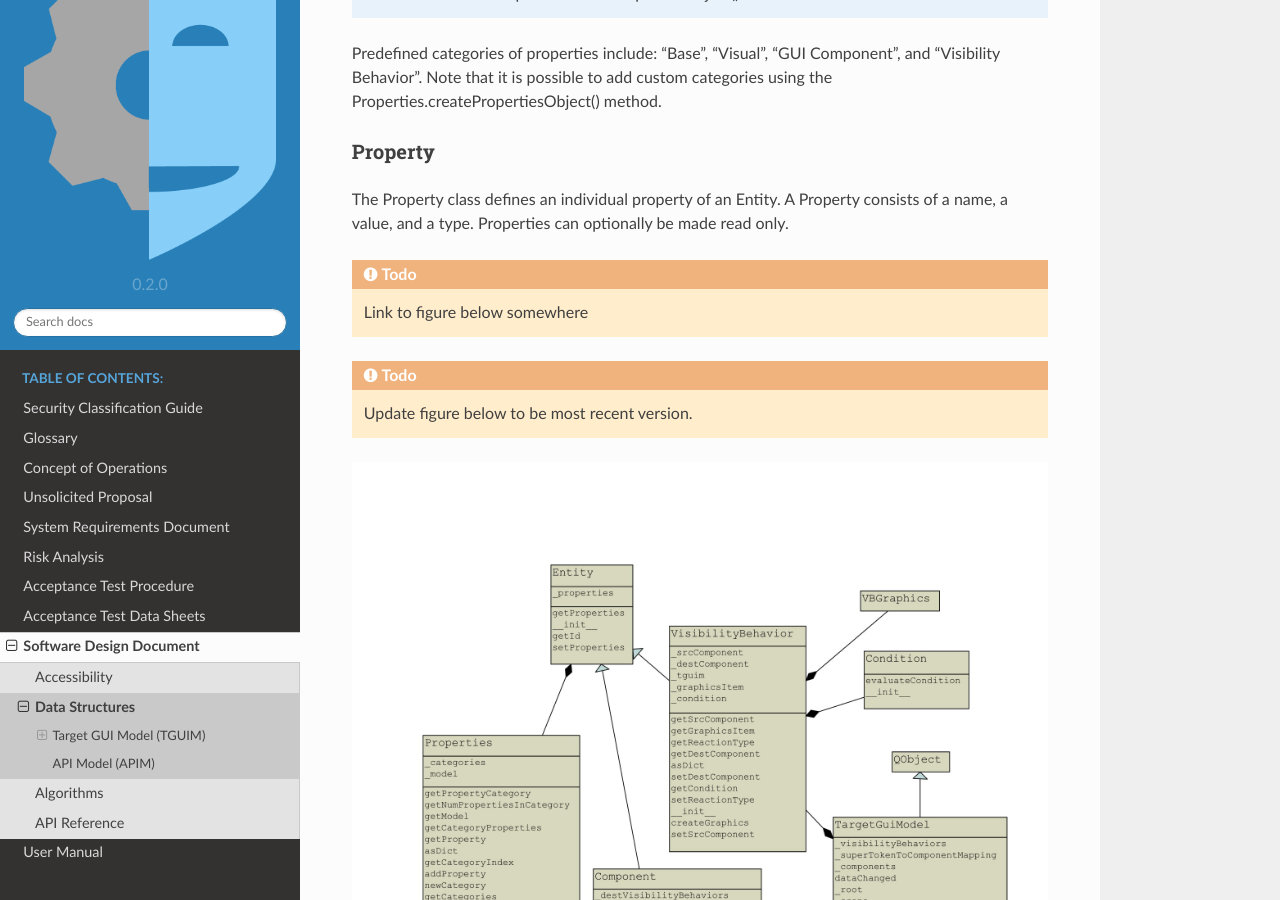
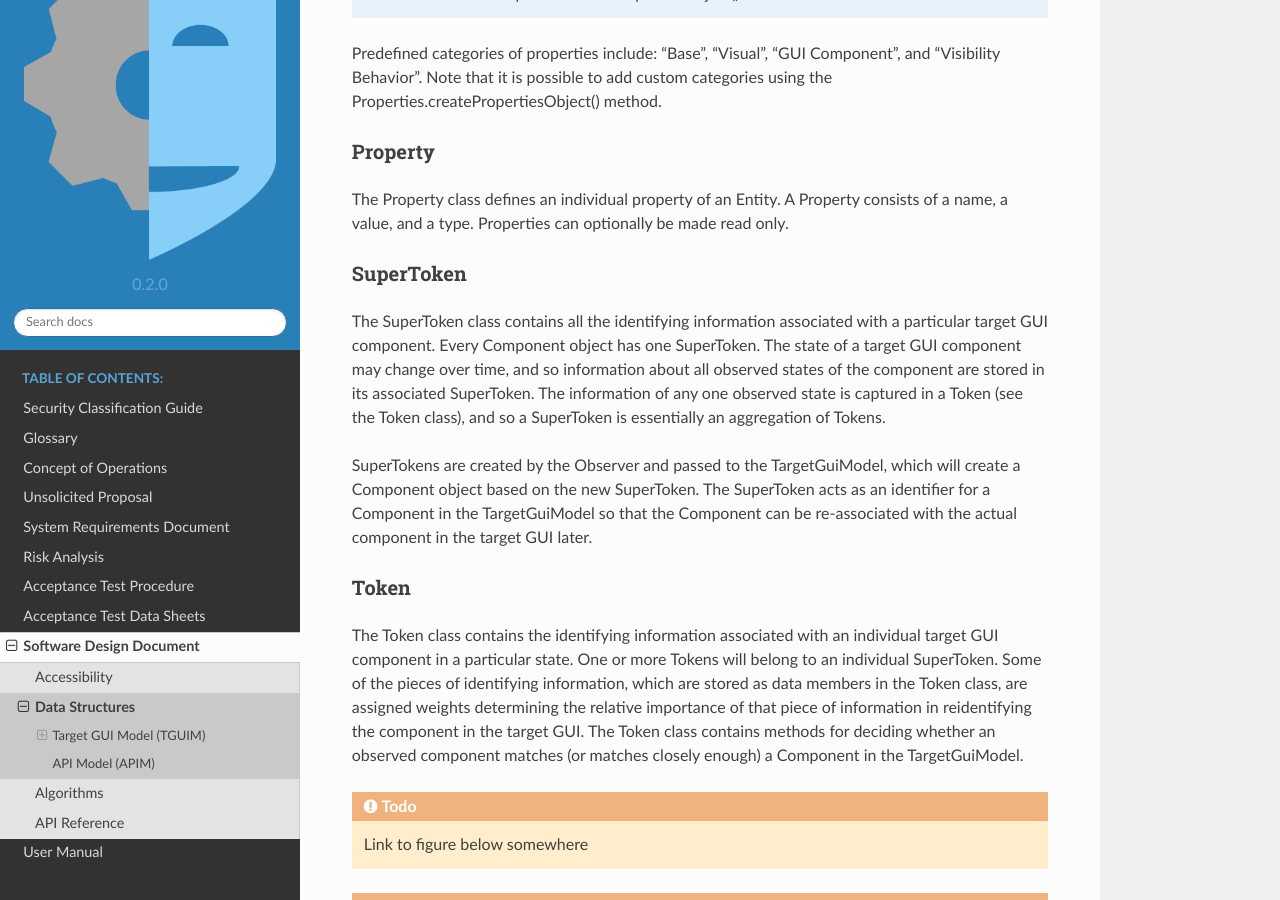
Before and after one commit to facade-technologies-inc/facile, a Sphinx documentation site: the page built from docs/source/docs/SDD/DataStructures/DataStructures.rst, in a window 1280 px wide and 900 px high, scrolled down 1994 px. Built offline with Sphinx 7.4.7 and the Read the Docs theme 2.0.0, drawn with Linux system fonts in a browser that asks for light colours.

Commit message:
Added descriptions for SuperTokens and Tokens, and added them to the Class diagram

```diff
--- a/docs/source/docs/SDD/DataStructures/DataStructures.rst
+++ b/docs/source/docs/SDD/DataStructures/DataStructures.rst
@@ -107,6 +107,32 @@ Property
 The Property class defines an individual property of an Entity.  A Property consists of a name, a
 value, and a type.  Properties can optionally be made read only.
 
+==========
+SuperToken
+==========
+
+The SuperToken class contains all the identifying information associated with a particular target GUI
+component. Every Component object has one SuperToken. The state of a target GUI component may change
+over time, and so information about all observed states of the component are stored in its associated
+SuperToken. The information of any one observed state is captured in a Token (see the Token class),
+and so a SuperToken is essentially an aggregation of Tokens.
+
+SuperTokens are created by the Observer and passed to the TargetGuiModel, which will create a Component
+object based on the new SuperToken.  The SuperToken acts as an identifier for a Component in the
+TargetGuiModel so that the Component can be re-associated with the actual component in the target GUI
+later.
+
+=====
+Token
+=====
+
+The Token class contains the identifying information associated with an individual target GUI component
+in a particular state. One or more Tokens will belong to an individual SuperToken. Some of the pieces of
+identifying information, which are stored as data members in the Token class, are assigned weights
+determining the relative importance of that piece of information in reidentifying the component in the
+target GUI. The Token class contains methods for deciding whether an observed component matches
+(or matches closely enough) a Component in the TargetGuiModel.
+
 .. todo::
     Link to figure below somewhere
 
```
Also changed, not shown: docs/source/images/target_gui_model_class_diagram.jpg.
